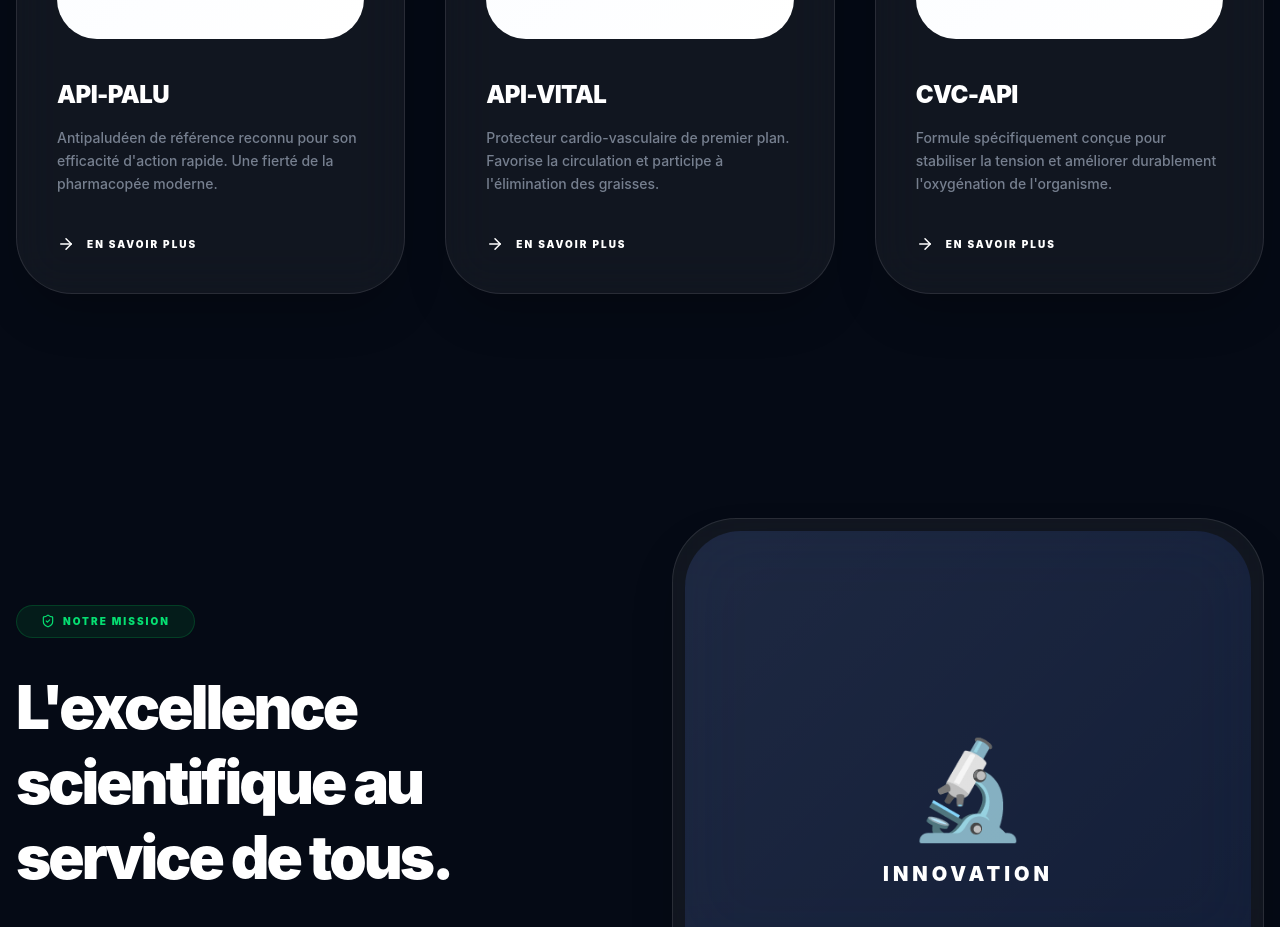
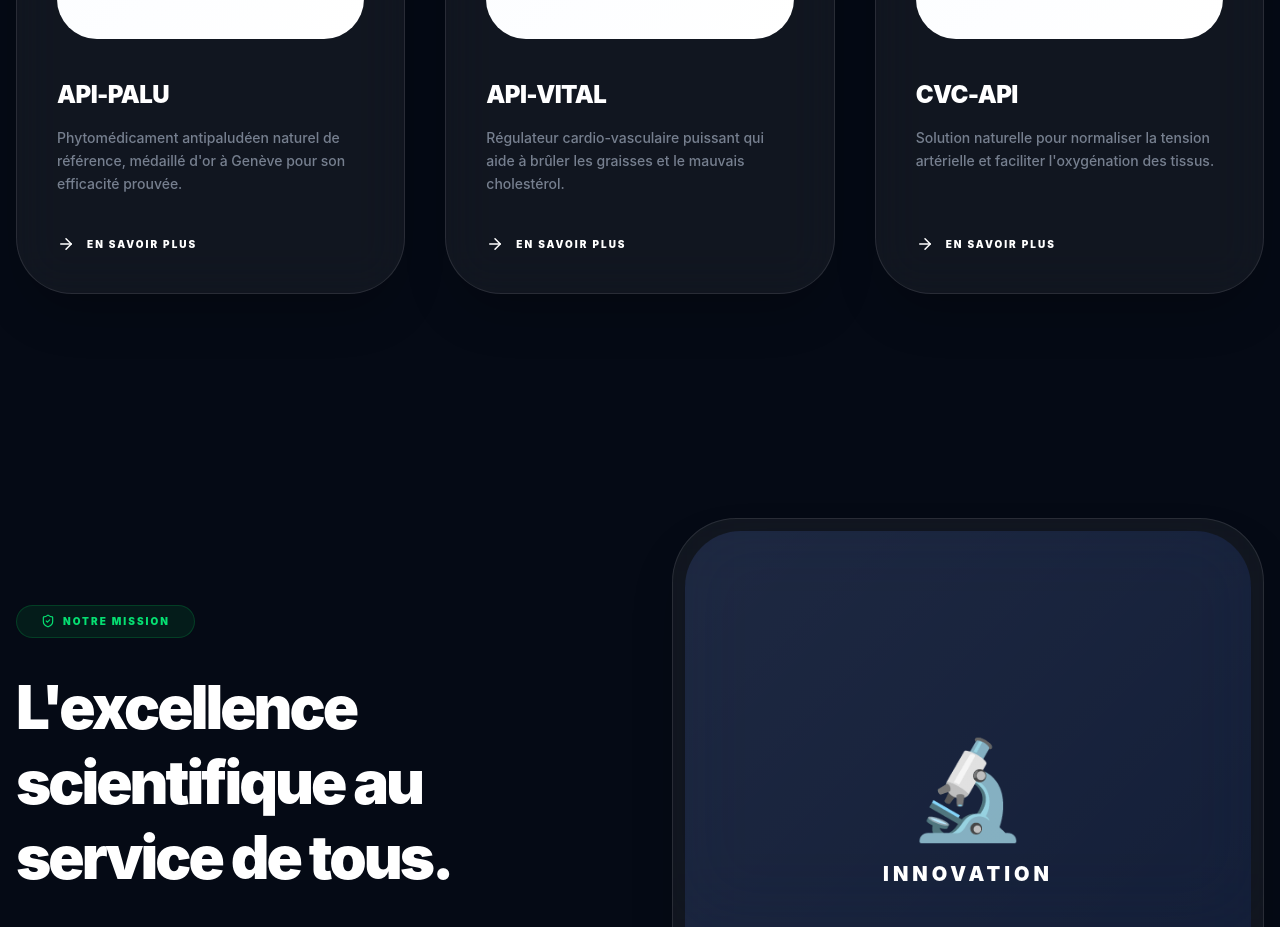
Before and after one commit to vianneycreator-pixel/refonte-api-site, a React (Vite) app: page / in a window 1280 px wide. Shown: the part 1240-2167 px from the top of the page. Built offline with nearby package versions, Linux system fonts and the light colour scheme.

Commit message:
Update FeaturedProducts.jsx

```diff
--- a/src/components/FeaturedProducts.jsx
+++ b/src/components/FeaturedProducts.jsx
@@ -1,6 +1,7 @@
 import { useNavigate } from 'react-router-dom';
 import { ArrowRight } from 'lucide-react';
 
+// Import des images
 import imgPalu from '../assets/products/apipalu.jpg.png';
 import imgVital from '../assets/products/apivital.jpg.png';
 import imgCvc from '../assets/products/cvc.jpg.png';
@@ -12,17 +13,17 @@ export default function FeaturedProducts() {
     {
       name: "API-PALU",
       image: imgPalu,
-      desc: "Antipaludéen de référence reconnu pour son efficacité d'action rapide. Une fierté de la pharmacopée moderne."
+      desc: "Phytomédicament antipaludéen naturel de référence, médaillé d'or à Genève pour son efficacité prouvée."
     },
     {
       name: "API-VITAL",
       image: imgVital,
-      desc: "Protecteur cardio-vasculaire de premier plan. Favorise la circulation et participe à l'élimination des graisses."
+      desc: "Régulateur cardio-vasculaire puissant qui aide à brûler les graisses et le mauvais cholestérol."
     },
     {
       name: "CVC-API",
       image: imgCvc,
-      desc: "Formule spécifiquement conçue pour stabiliser la tension et améliorer durablement l'oxygénation de l'organisme."
+      desc: "Solution naturelle pour normaliser la tension artérielle et faciliter l'oxygénation des tissus."
     }
   ];
 
```
